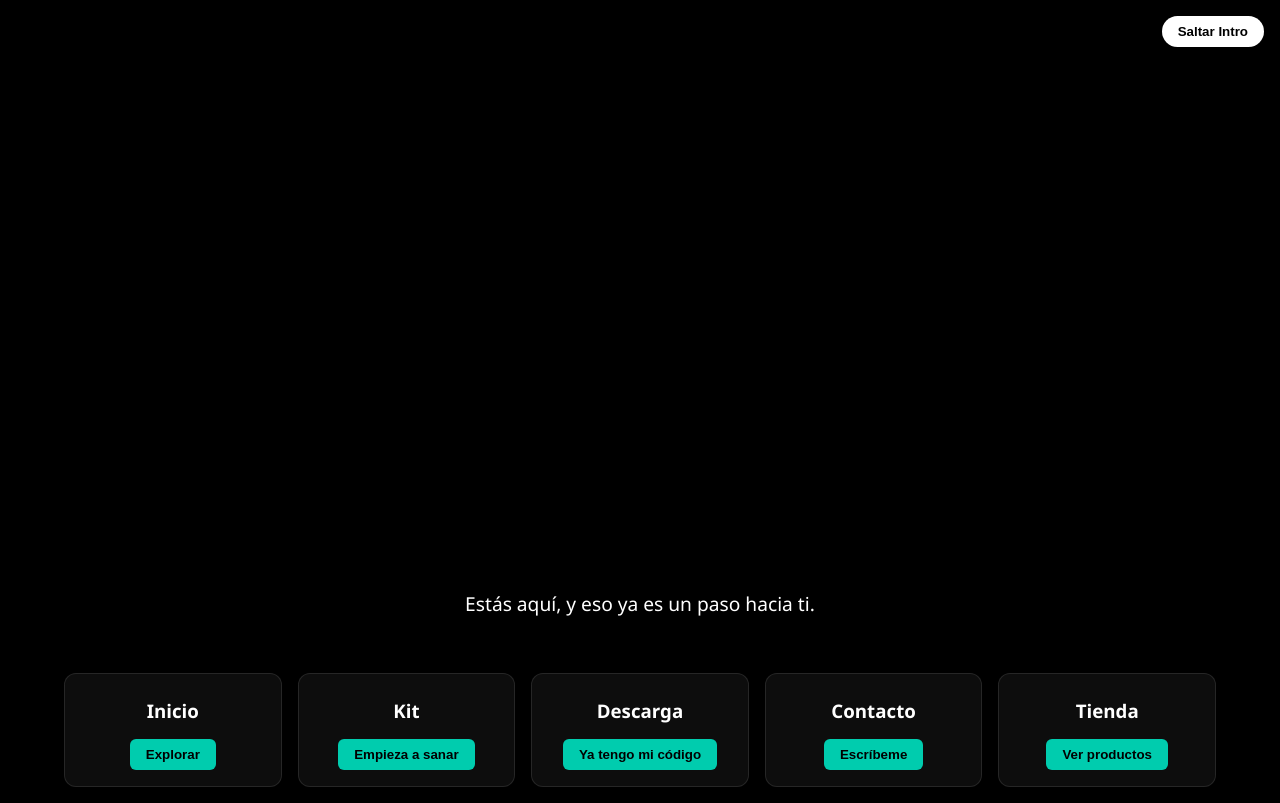
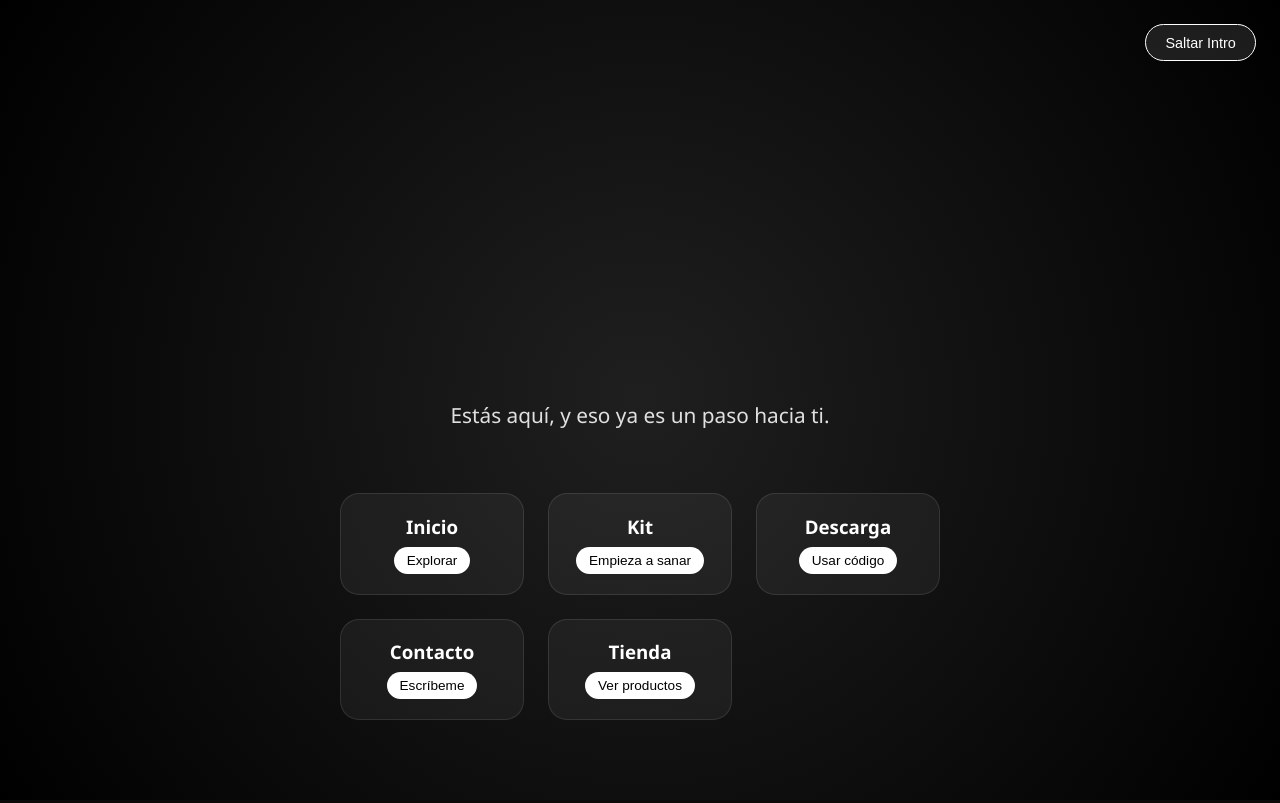
Before and after one commit to angelvaldesmx/Angelvaldes-site, a website: page intro.html in a window 1280 px wide. Drawn offline with Linux system fonts and the light colour scheme.

Commit message:
Update intro.html

```diff
--- a/intro.html
+++ b/intro.html
@@ -1,105 +1,198 @@
-<!DOCTYPE html>
-<html lang="es">
+<!DOCTYPE html><html lang="es">
 <head>
   <meta charset="UTF-8" />
   <meta name="viewport" content="width=device-width, initial-scale=1" />
   <title>Ángel Valdés – Comienza a sanar</title>
+  <link rel="icon" href="/favicon.ico" />  <!-- Estilos -->  <style>
+    * {
+      margin: 0;
+      padding: 0;
+      box-sizing: border-box;
+    }
 
-  <!-- Favicon -->
-  <link rel="icon" href="/favicon.ico" />
+    body {
+      font-family: 'Segoe UI', sans-serif;
+      background-color: #0a0a0a;
+      color: white;
+      overflow: hidden;
+    }
 
-  <!-- Open Graph -->
-  <meta property="og:title" content="Ángel Valdés – Comienza a sanar" />
-  <meta property="og:description" content="Descubre herramientas emocionales únicas. Descarga tu kit de sanación hoy." />
-  <meta property="og:image" content="/opengraph.jpg" />
-  <meta property="og:url" content="https://angelvaldesmx.qzz.io" />
-  <meta property="og:type" content="website" />
+    .intro-container {
+      position: fixed;
+      top: 0;
+      left: 0;
+      width: 100vw;
+      height: 100vh;
+      background: radial-gradient(circle at center, #1f1f1f, #000);
+      display: flex;
+      flex-direction: column;
+      align-items: center;
+      justify-content: center;
+      z-index: 9999;
+      transition: opacity 1s ease;
+    }
 
-  <!-- Twitter Card -->
-  <meta name="twitter:card" content="summary_large_image" />
-  <meta name="twitter:title" content="Ángel Valdés – Comienza a sanar" />
-  <meta name="twitter:description" content="Descubre herramientas emocionales únicas. Descarga tu kit de sanación hoy." />
-  <meta name="twitter:image" content="/opengraph.jpg" />
+    .intro-container.oculto {
+      opacity: 0;
+      pointer-events: none;
+    }
 
-  <!-- Schema.org JSON-LD -->
-  <script type="application/ld+json">
-    {
-      "@context": "https://schema.org",
-      "@type": "Person",
-      "name": "Ángel Valdés",
-      "url": "https://angelvaldesmx.qzz.io",
-      "sameAs": [
-        "https://instagram.com/angelvaldesmx",
-        "https://tiktok.com/@angelvaldesmx"
-      ]
+    .cerrar-intro {
+      position: absolute;
+      top: 1.5rem;
+      right: 1.5rem;
+      background: rgba(255, 255, 255, 0.1);
+      border: 1px solid #fff;
+      color: #fff;
+      padding: 0.6rem 1.2rem;
+      border-radius: 30px;
+      cursor: pointer;
+      font-size: 0.9rem;
+      transition: background 0.3s;
     }
-  </script>
 
-  <!-- Estilos -->
-  <link rel="stylesheet" href="intro.css" />
-</head>
+    .cerrar-intro:hover {
+      background: #fff;
+      color: #000;
+    }
 
-<body>
+    .svg-animation object {
+      width: 300px;
+      max-width: 90vw;
+      margin-bottom: 1rem;
+    }
+
+    .frase {
+      font-size: 1.3rem;
+      margin-bottom: 2rem;
+      text-align: center;
+      max-width: 80%;
+      color: #e0e0e0;
+    }
+
+    .window-grid {
+      display: grid;
+      grid-template-columns: repeat(auto-fit, minmax(140px, 1fr));
+      gap: 1.5rem;
+      width: 90%;
+      max-width: 600px;
+      margin-top: 2rem;
+    }
+
+    .window {
+      background: rgba(255, 255, 255, 0.05);
+      padding: 1.2rem;
+      text-align: center;
+      border-radius: 1.2rem;
+      border: 1px solid rgba(255, 255, 255, 0.1);
+      transition: all 0.3s ease;
+      position: relative;
+      color: #fff;
+      cursor: pointer;
+    }
+
+    .window:hover {
+      background: rgba(255, 255, 255, 0.1);
+      transform: scale(1.05);
+    }
+
+    .window button {
+      margin-top: 0.5rem;
+      background: #fff;
+      border: none;
+      color: #000;
+      padding: 0.4rem 0.8rem;
+      border-radius: 20px;
+      font-size: 0.85rem;
+      cursor: pointer;
+    }
+
+    .window::after {
+      content: attr(data-mensaje);
+      position: absolute;
+      bottom: -2rem;
+      left: 50%;
+      transform: translateX(-50%);
+      font-size: 0.85rem;
+      color: #aaa;
+      opacity: 0;
+      transition: opacity 0.3s;
+      pointer-events: none;
+    }
+
+    .window:hover::after {
+      opacity: 1;
+    }
+  </style></head><body>
   <div class="intro-container" id="introContainer">
-    <!-- Botón para cerrar -->
-    <button class="cerrar-intro" id="cerrarIntro">Saltar Intro</button>
-
-    <!-- Animación SVG -->
-    <div class="svg-animation">
+    <button class="cerrar-intro" id="cerrarIntro">Saltar Intro</button><div class="svg-animation">
   <object type="image/svg+xml" data="intro.svg" id="svgIntro" aria-label="Intro animado Ángel Valdés"></object>
 </div>
 
-    <!-- Frase emocional -->
 <div class="frase">Estás aquí, y eso ya es un paso hacia ti.</div>
 
-    <!-- Ventanas -->
 <div class="window-grid" role="navigation">
-      <div class="window" onclick="redirigir('index')">
+  <div class="window" onclick="redirigir('index')" data-mensaje="Bienvenido a tu espacio seguro">
     <h3>Inicio</h3>
     <button>Explorar</button>
   </div>
-      <div class="window" onclick="redirigir('kit')">
+  <div class="window" onclick="redirigir('kit')" data-mensaje="Te estaba esperando para verte sanar">
     <h3>Kit</h3>
     <button>Empieza a sanar</button>
   </div>
-      <div class="window" onclick="redirigir('descarga')">
+  <div class="window" onclick="redirigir('descarga')" data-mensaje="¿Ya tienes tu código? Adelante">
     <h3>Descarga</h3>
-        <button>Ya tengo mi código</button>
+    <button>Usar código</button>
   </div>
-      <div class="window" onclick="redirigir('contacto')">
+  <div class="window" onclick="redirigir('contacto')" data-mensaje="Estoy aquí si necesitas hablar">
     <h3>Contacto</h3>
     <button>Escríbeme</button>
   </div>
-      <div class="window" onclick="redirigir('tienda')">
+  <div class="window" onclick="redirigir('tienda')" data-mensaje="Encuentra lo que te abraza el alma">
     <h3>Tienda</h3>
     <button>Ver productos</button>
   </div>
 </div>
-  </div>
 
-  <script>
-    // Guardar elección y redirigir
-    function redirigir(destino) {
-      localStorage.setItem('introVisto', 'true');
-      window.location.href = destino + ".html";
+  </div>  <script>
+    const yaVisto = localStorage.getItem("introVisto");
+    const introContainer = document.getElementById("introContainer");
+
+    if (yaVisto === "true") {
+      introContainer.style.display = "none";
     }
 
-    // Cerrar intro visualmente
     document.getElementById("cerrarIntro").addEventListener("click", () => {
-      document.getElementById("introContainer").style.display = "none";
+      cerrarIntro();
     });
 
-    // Activar SVG cuando cargue
+    function cerrarIntro() {
+      introContainer.classList.add("oculto");
+      setTimeout(() => {
+        introContainer.style.display = "none";
+      }, 1000);
+      localStorage.setItem("introVisto", "true");
+    }
+
     window.onload = () => {
       const obj = document.getElementById("svgIntro");
       obj.addEventListener("load", () => {
         const svgDoc = obj.contentDocument;
         if (svgDoc) {
           const svg = svgDoc.querySelector("svg");
-          if (svg) svg.classList.add("active");
+          if (svg) {
+            svg.classList.add("active");
+            setTimeout(() => {
+              cerrarIntro();
+            }, 5000);
+          }
         }
       });
     };
-  </script>
-</body>
+
+    function redirigir(destino) {
+      localStorage.setItem("introVisto", "true");
+      window.location.href = destino + ".html";
+    }
+  </script></body>
 </html>
```
Lines whose indentation alone changed are shown as unchanged.
